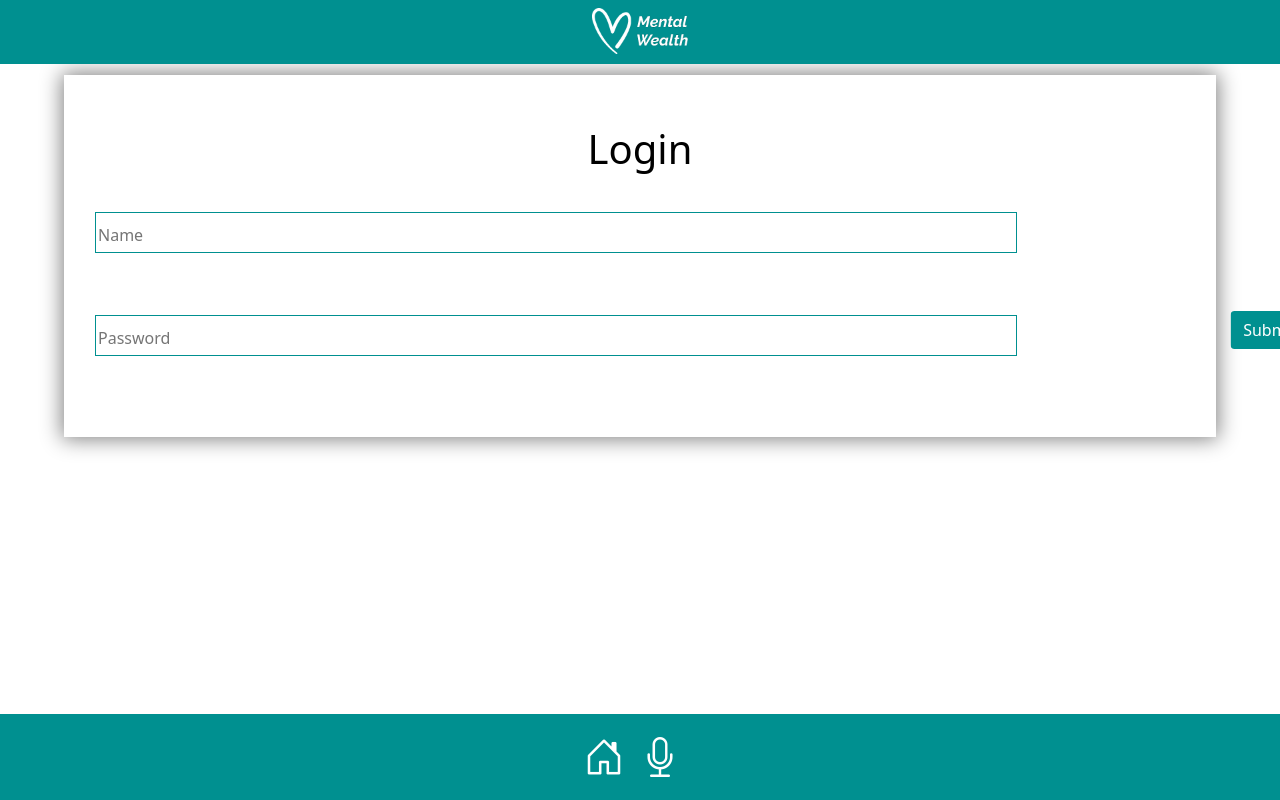
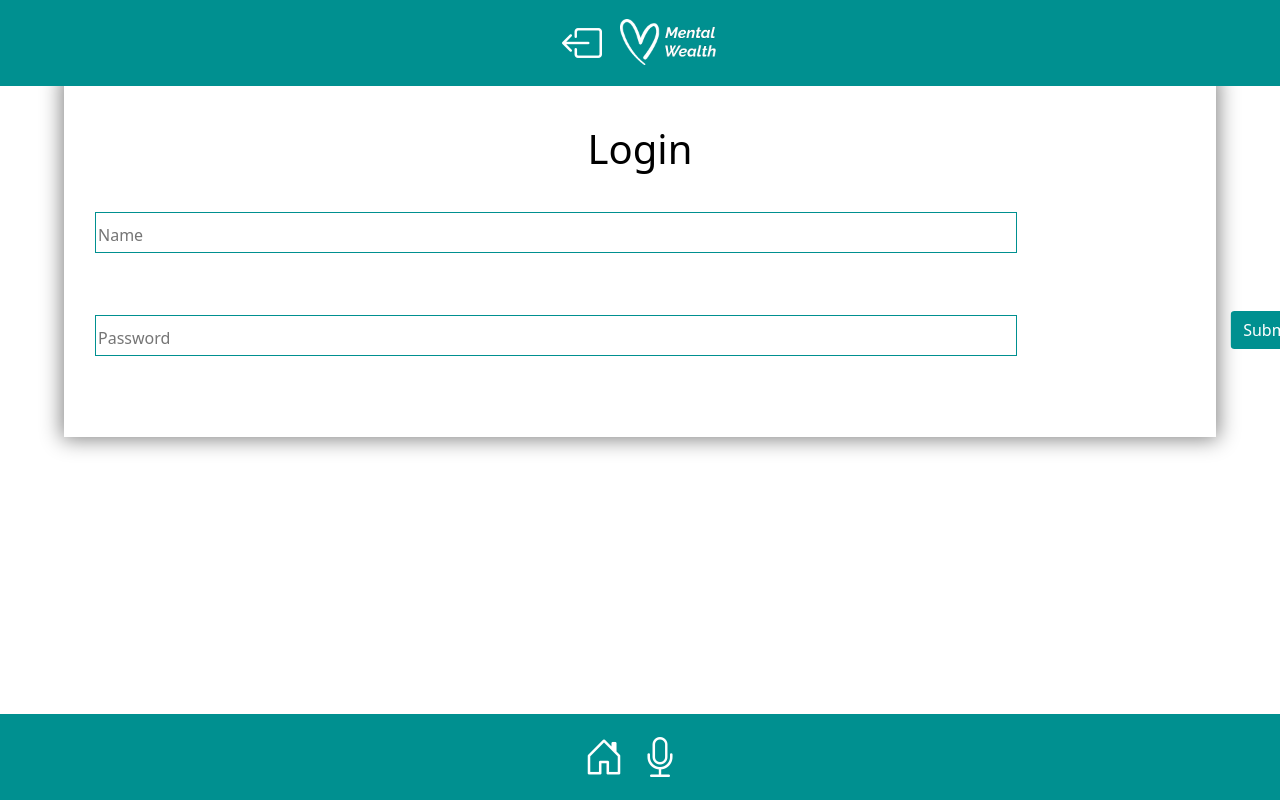
Before and after one commit to S00198481/Project300MentalHealthTracker, an Angular app: page / in a window 1280 px wide. Shown: the top 800 px of the page. Built offline with nearby package versions, Linux system fonts and the light colour scheme; what ng2-charts would draw is missing.

Commit message:
logout button

```diff
--- a/src/app/app.component.css
+++ b/src/app/app.component.css
@@ -3,3 +3,6 @@
     border-radius: 30%;
     margin-top: -2px;
 }
+.bi-box-arrow-left{
+    float: left;
+}
--- a/src/app/app.component.html
+++ b/src/app/app.component.html
@@ -11,6 +11,7 @@
 </head>
 
 <nav class="navbar fixed-top nav justify-content-center" >
+  <a class="bi bi-box-arrow-left navbar-brand" style="font-size: 40px;" href="login/login.component.html"></a>
 <a class="logo">
   <img src="assets/images/LogoMakr4ENNyl.png" class="img-fluid">
 </a>
```
